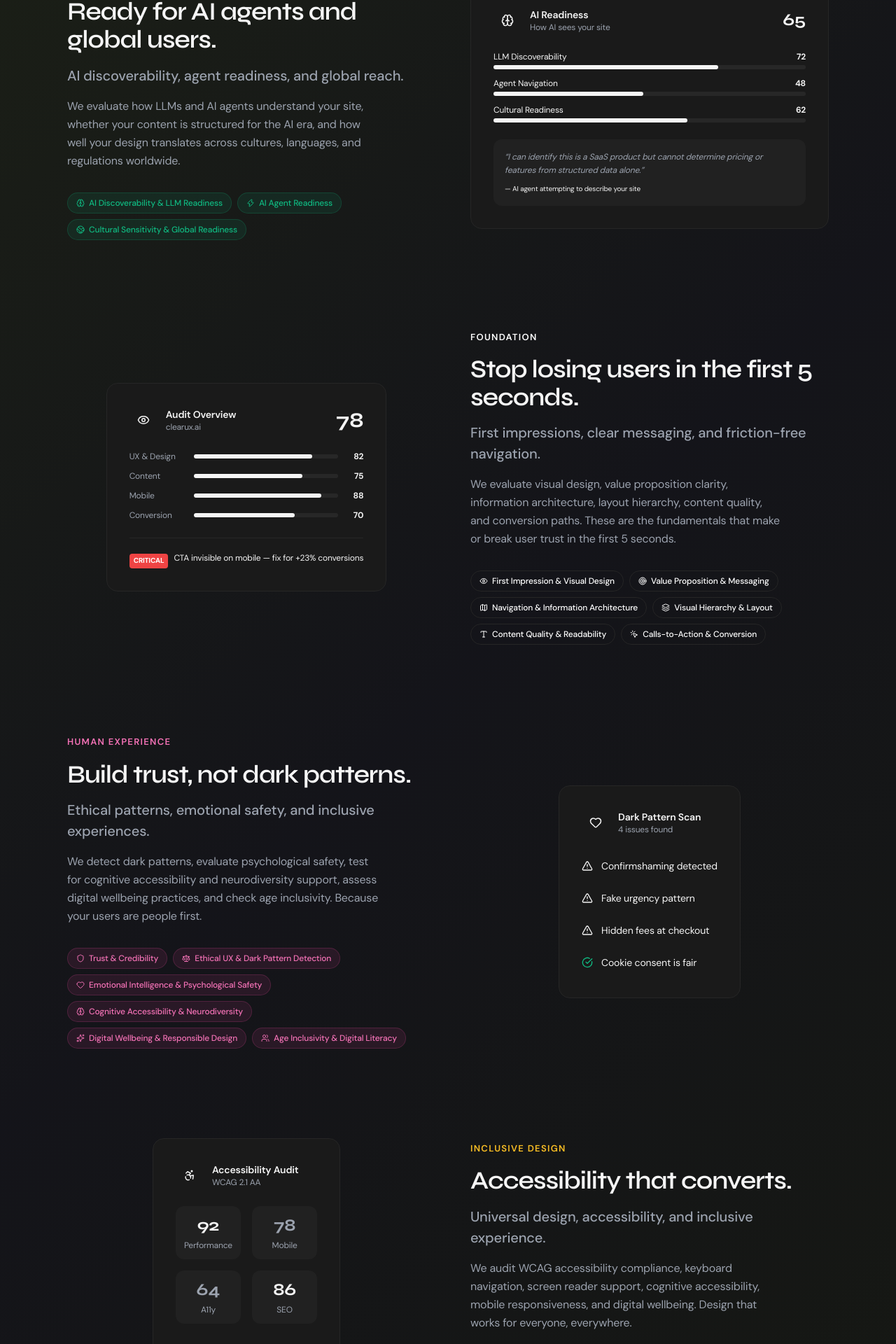
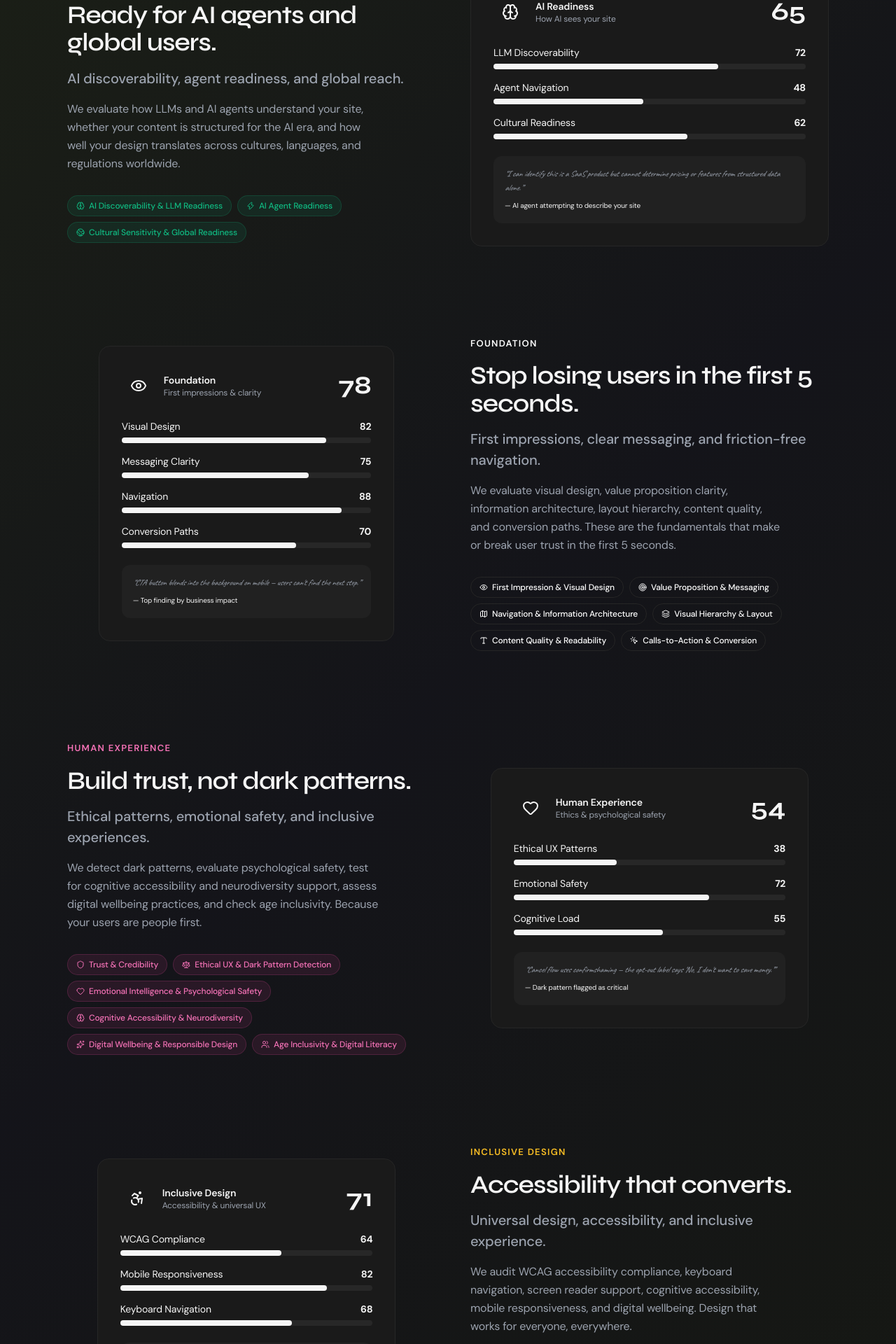
Before and after one commit to schintu79/clearux-saas, a Next.js app: page / in a window 1280 px wide. Shown: the part 1872-3792 px from the top of the page at 70% size. Built offline with nearby package versions, Linux system fonts and the light colour scheme; no server answers.

Commit message:
unify all homepage visual cards to consistent layout — bigger icons, score top-right, sub-category bars, insight quote; fix admin notification icon differentiation

```diff
--- a/src/app/page.tsx
+++ b/src/app/page.tsx
@@ -119,109 +119,107 @@ function PillarScrollReveal({ categories }: { categories: Array<{ pillar: string
     /* FOUNDATION — Score overview */
     <aside key="v0" role="presentation" className="rounded-2xl bg-card/80 dark:bg-card border border-border/50 p-6 sm:p-8">
       <div className="flex items-center gap-3 mb-6">
-        <div className="w-10 h-10 rounded-xl bg-text/5 flex items-center justify-center"><Eye size={18} className="text-text" /></div>
+        <div className="w-12 h-12 rounded-xl bg-text/5 flex items-center justify-center"><Eye size={24} className="text-text" /></div>
         <div>
-          <p className="text-sm font-semibold text-text">Audit Overview</p>
-          <p className="text-xs text-muted">clearux.ai</p>
+          <p className="text-sm font-semibold text-text">Foundation</p>
+          <p className="text-xs text-muted">First impressions &amp; clarity</p>
         </div>
-        <span className="ml-auto font-heading text-3xl font-bold text-text">78</span>
+        <span className="ml-auto font-heading text-4xl font-bold text-text">78</span>
       </div>
-      <div className="space-y-3">
-        {[{l:'UX & Design',s:82},{l:'Content',s:75},{l:'Mobile',s:88},{l:'Conversion',s:70}].map(d=>(
-          <div key={d.l} className="flex items-center gap-3">
-            <span className="text-xs text-muted w-20">{d.l}</span>
-            <div className="flex-1 h-1.5 rounded-full bg-border/30 dark:bg-white/[0.06]"><div className="h-full rounded-full bg-text" style={{width:`${d.s}%`}} /></div>
-            <span className="text-xs font-bold text-text w-6 text-right">{d.s}</span>
+      <div className="space-y-4">
+        {[{t:'Visual Design',s:82},{t:'Messaging Clarity',s:75},{t:'Navigation',s:88},{t:'Conversion Paths',s:70}].map((d,i)=>(
+          <div key={i}>
+            <div className="flex items-center justify-between mb-1.5">
+              <span className="text-sm text-text">{d.t}</span>
+              <span className="text-sm font-bold text-text">{d.s}</span>
+            </div>
+            <div className="h-2 rounded-full bg-border/30 dark:bg-white/[0.06]"><div className="h-full rounded-full bg-text" style={{width:`${d.s}%`}} /></div>
           </div>
         ))}
       </div>
-      <div className="mt-6 pt-5 border-t border-border/50">
-        <div className="flex items-start gap-2">
-          <span className="bg-red-500 text-white text-[10px] font-bold px-1.5 py-0.5 rounded mt-0.5">CRITICAL</span>
-          <p className="text-xs text-text">CTA invisible on mobile — fix for +23% conversions</p>
-        </div>
+      <div className="mt-6 p-4 rounded-xl bg-off/50 dark:bg-white/[0.03]">
+        <p className="text-xs text-muted italic leading-relaxed font-handwriting text-sm">&ldquo;CTA button blends into the background on mobile — users can&apos;t find the next step.&rdquo;</p>
+        <p className="text-[10px] text-muted/60 mt-2">— Top finding by business impact</p>
       </div>
     </aside>,
 
     /* HUMAN EXPERIENCE — Dark pattern scan */
     <aside key="v1" role="presentation" className="rounded-2xl bg-card/80 dark:bg-card border border-border/50 p-6 sm:p-8">
       <div className="flex items-center gap-3 mb-6">
-        <div className="w-10 h-10 rounded-xl bg-text/5 flex items-center justify-center"><Heart size={18} className="text-text" /></div>
+        <div className="w-12 h-12 rounded-xl bg-text/5 flex items-center justify-center"><Heart size={24} className="text-text" /></div>
         <div>
-          <p className="text-sm font-semibold text-text">Dark Pattern Scan</p>
-          <p className="text-xs text-muted">4 issues found</p>
+          <p className="text-sm font-semibold text-text">Human Experience</p>
+          <p className="text-xs text-muted">Ethics &amp; psychological safety</p>
         </div>
+        <span className="ml-auto font-heading text-4xl font-bold text-text">54</span>
       </div>
-      <div className="space-y-2.5">
-        {[
-          {t:'Confirmshaming detected',pass:false},
-          {t:'Fake urgency pattern',pass:false},
-          {t:'Hidden fees at checkout',pass:false},
-          {t:'Cookie consent is fair',pass:true},
-        ].map((item,i)=>(
-          <div key={i} className="flex items-center gap-3 py-2">
-            {item.pass
-              ? <CheckCircle size={16} className="text-emerald-500 flex-shrink-0" />
-              : <AlertTriangle size={16} className="text-text flex-shrink-0" />
-            }
-            <span className="text-sm text-text">{item.t}</span>
+      <div className="space-y-4">
+        {[{t:'Ethical UX Patterns',s:38},{t:'Emotional Safety',s:72},{t:'Cognitive Load',s:55}].map((d,i)=>(
+          <div key={i}>
+            <div className="flex items-center justify-between mb-1.5">
+              <span className="text-sm text-text">{d.t}</span>
+              <span className="text-sm font-bold text-text">{d.s}</span>
+            </div>
+            <div className="h-2 rounded-full bg-border/30 dark:bg-white/[0.06]"><div className="h-full rounded-full bg-text" style={{width:`${d.s}%`}} /></div>
           </div>
         ))}
       </div>
+      <div className="mt-6 p-4 rounded-xl bg-off/50 dark:bg-white/[0.03]">
+        <p className="text-xs text-muted italic leading-relaxed font-handwriting text-sm">&ldquo;Cancel flow uses confirmshaming — the opt-out label says &lsquo;No, I don&apos;t want to save money.&rsquo;&rdquo;</p>
+        <p className="text-[10px] text-muted/60 mt-2">— Dark pattern flagged as critical</p>
+      </div>
     </aside>,
 
-    /* INCLUSIVE DESIGN — Technical scores */
+    /* INCLUSIVE DESIGN — Accessibility */
     <aside key="v2" role="presentation" className="rounded-2xl bg-card/80 dark:bg-card border border-border/50 p-6 sm:p-8">
       <div className="flex items-center gap-3 mb-6">
-        <div className="w-10 h-10 rounded-xl bg-text/5 flex items-center justify-center"><Accessibility size={18} className="text-text" /></div>
+        <div className="w-12 h-12 rounded-xl bg-text/5 flex items-center justify-center"><Accessibility size={24} className="text-text" /></div>
         <div>
-          <p className="text-sm font-semibold text-text">Accessibility Audit</p>
-          <p className="text-xs text-muted">WCAG 2.1 AA</p>
+          <p className="text-sm font-semibold text-text">Inclusive Design</p>
+          <p className="text-xs text-muted">Accessibility &amp; universal UX</p>
         </div>
+        <span className="ml-auto font-heading text-4xl font-bold text-text">71</span>
       </div>
-      <div className="grid grid-cols-2 gap-4 mb-6">
-        {[{l:'Performance',s:92},{l:'Mobile',s:78},{l:'A11y',s:64},{l:'SEO',s:86}].map(m=>(
-          <div key={m.l} className="text-center p-3 rounded-xl bg-off/50 dark:bg-white/[0.03]">
-            <p className={`font-heading text-2xl font-bold ${m.s>=80?'text-text':'text-muted'}`}>{m.s}</p>
-            <p className="text-xs text-muted mt-1">{m.l}</p>
+      <div className="space-y-4">
+        {[{t:'WCAG Compliance',s:64},{t:'Mobile Responsiveness',s:82},{t:'Keyboard Navigation',s:68}].map((d,i)=>(
+          <div key={i}>
+            <div className="flex items-center justify-between mb-1.5">
+              <span className="text-sm text-text">{d.t}</span>
+              <span className="text-sm font-bold text-text">{d.s}</span>
+            </div>
+            <div className="h-2 rounded-full bg-border/30 dark:bg-white/[0.06]"><div className="h-full rounded-full bg-text" style={{width:`${d.s}%`}} /></div>
           </div>
         ))}
       </div>
-      <div className="space-y-1.5">
-        {[{t:'Touch targets ≥ 44px',p:false},{t:'Colour contrast AA',p:false},{t:'Keyboard navigation',p:true}].map((c,i)=>(
-          <div key={i} className="flex items-center gap-2.5 py-1.5">
-            {c.p ? <CheckCircle size={14} className="text-emerald-500" /> : <AlertTriangle size={14} className="text-text" />}
-            <span className="text-xs text-text">{c.t}</span>
-          </div>
-        ))}
+      <div className="mt-6 p-4 rounded-xl bg-off/50 dark:bg-white/[0.03]">
+        <p className="text-xs text-muted italic leading-relaxed font-handwriting text-sm">&ldquo;Touch targets under 44px on checkout form — 18% of mobile users will misfire taps.&rdquo;</p>
+        <p className="text-[10px] text-muted/60 mt-2">— Accessibility finding ranked by severity</p>
       </div>
     </aside>,
 
     /* FUTURE READINESS — AI readiness */
     <aside key="v3" role="presentation" className="rounded-2xl bg-card/80 dark:bg-card border border-border/50 p-6 sm:p-8">
       <div className="flex items-center gap-3 mb-6">
-        <div className="w-10 h-10 rounded-xl bg-text/5 flex items-center justify-center"><Brain size={18} className="text-text" /></div>
+        <div className="w-12 h-12 rounded-xl bg-text/5 flex items-center justify-center"><Brain size={24} className="text-text" /></div>
         <div>
           <p className="text-sm font-semibold text-text">AI Readiness</p>
           <p className="text-xs text-muted">How AI sees your site</p>
         </div>
-        <span className="ml-auto font-heading text-2xl font-bold text-text">65</span>
+        <span className="ml-auto font-heading text-4xl font-bold text-text">65</span>
       </div>
-      <div className="space-y-3 mb-6">
-        {[{t:'LLM Discoverability',s:72},{t:'Agent Navigation',s:48},{t:'Cultural Readiness',s:62}].map((item,i)=>(
+      <div className="space-y-4">
+        {[{t:'LLM Discoverability',s:72},{t:'Agent Navigation',s:48},{t:'Cultural Readiness',s:62}].map((d,i)=>(
           <div key={i}>
-            <div className="flex items-center justify-between mb-1">
-              <span className="text-xs text-text">{item.t}</span>
-              <span className="text-xs font-bold text-text">{item.s}</span>
+            <div className="flex items-center justify-between mb-1.5">
+              <span className="text-sm text-text">{d.t}</span>
+              <span className="text-sm font-bold text-text">{d.s}</span>
             </div>
-            <div className="h-1.5 rounded-full bg-border/30 dark:bg-white/[0.06]">
-              <div className="h-full rounded-full bg-text" style={{width:`${item.s}%`}} />
-            </div>
+            <div className="h-2 rounded-full bg-border/30 dark:bg-white/[0.06]"><div className="h-full rounded-full bg-text" style={{width:`${d.s}%`}} /></div>
           </div>
         ))}
       </div>
-      <div className="p-4 rounded-xl bg-off/50 dark:bg-white/[0.03]">
-        <p className="text-xs text-muted italic leading-relaxed">&ldquo;I can identify this is a SaaS product but cannot determine pricing or features from structured data alone.&rdquo;</p>
+      <div className="mt-6 p-4 rounded-xl bg-off/50 dark:bg-white/[0.03]">
+        <p className="text-xs text-muted italic leading-relaxed font-handwriting text-sm">&ldquo;I can identify this is a SaaS product but cannot determine pricing or features from structured data alone.&rdquo;</p>
         <p className="text-[10px] text-muted/60 mt-2">— AI agent attempting to describe your site</p>
       </div>
     </aside>,
@@ -594,7 +592,7 @@ export default function Home() {
               {/* Visual mock */}
               <div className="rounded-2xl bg-card/80 dark:bg-card border border-border/50 p-6 sm:p-8" aria-label="Illustrative example" data-demo="true" role="presentation">
                 <div className="flex items-center gap-3 mb-6">
-                  <div className="w-10 h-10 rounded-xl bg-text/5 flex items-center justify-center"><ListChecks size={18} className="text-text" /></div>
+                  <div className="w-12 h-12 rounded-xl bg-text/5 flex items-center justify-center"><ListChecks size={24} className="text-text" /></div>
                   <div>
                     <p className="text-sm font-semibold text-text">Issue Tracker</p>
                     <p className="text-xs text-muted">acme.com</p>
@@ -623,7 +621,7 @@ export default function Home() {
             <div className="grid md:grid-cols-2 gap-10 md:gap-16 items-center">
               <div className="order-2 md:order-1 rounded-2xl bg-card/80 dark:bg-card border border-border/50 p-6 sm:p-8" aria-label="Illustrative example" data-demo="true" role="presentation">
                 <div className="flex items-center gap-3 mb-6">
-                  <div className="w-10 h-10 rounded-xl bg-text/5 flex items-center justify-center"><TrendingUp size={18} className="text-text" /></div>
+                  <div className="w-12 h-12 rounded-xl bg-text/5 flex items-center justify-center"><TrendingUp size={24} className="text-text" /></div>
                   <div>
                     <p className="text-sm font-semibold text-text">Score Trend</p>
                     <p className="text-xs text-muted">acme.com</p>
@@ -768,7 +766,7 @@ export default function Home() {
               {/* Visual mock — clean shared report card */}
               <div className="rounded-2xl bg-card/80 dark:bg-card border border-border/50 p-6 sm:p-8" aria-label="Illustrative example" data-demo="true" role="presentation">
                 <div className="flex items-center gap-3 mb-6">
-                  <div className="w-10 h-10 rounded-xl bg-text/5 flex items-center justify-center"><Share2 size={18} className="text-text" /></div>
+                  <div className="w-12 h-12 rounded-xl bg-text/5 flex items-center justify-center"><Share2 size={24} className="text-text" /></div>
                   <div>
                     <p className="text-sm font-semibold text-text">Shared Report</p>
                     <p className="text-xs text-muted">acme.com</p>
```
